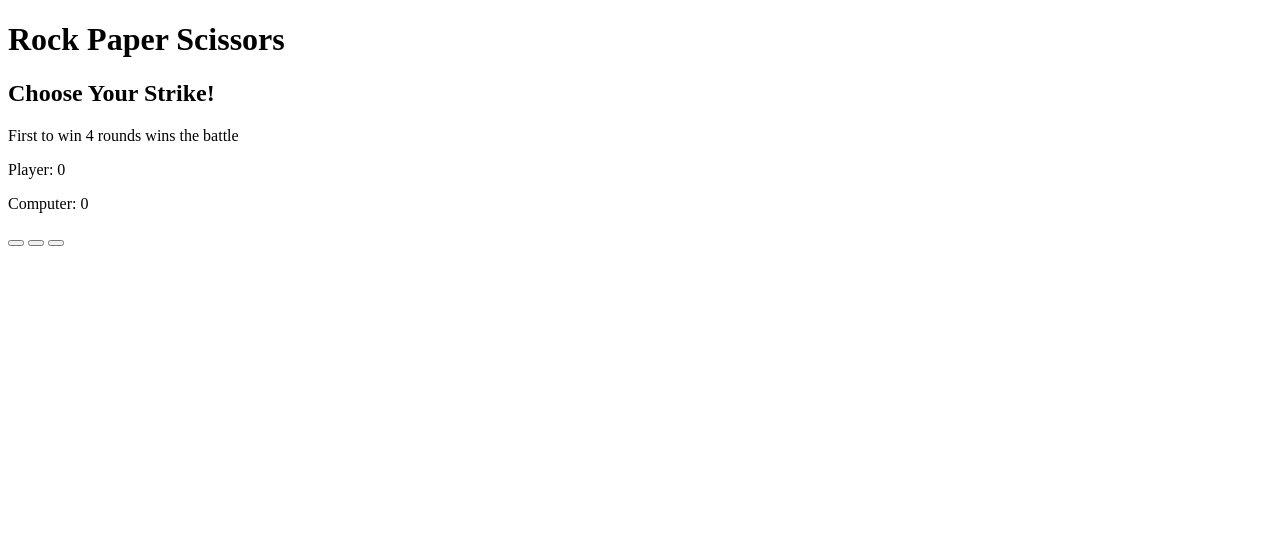
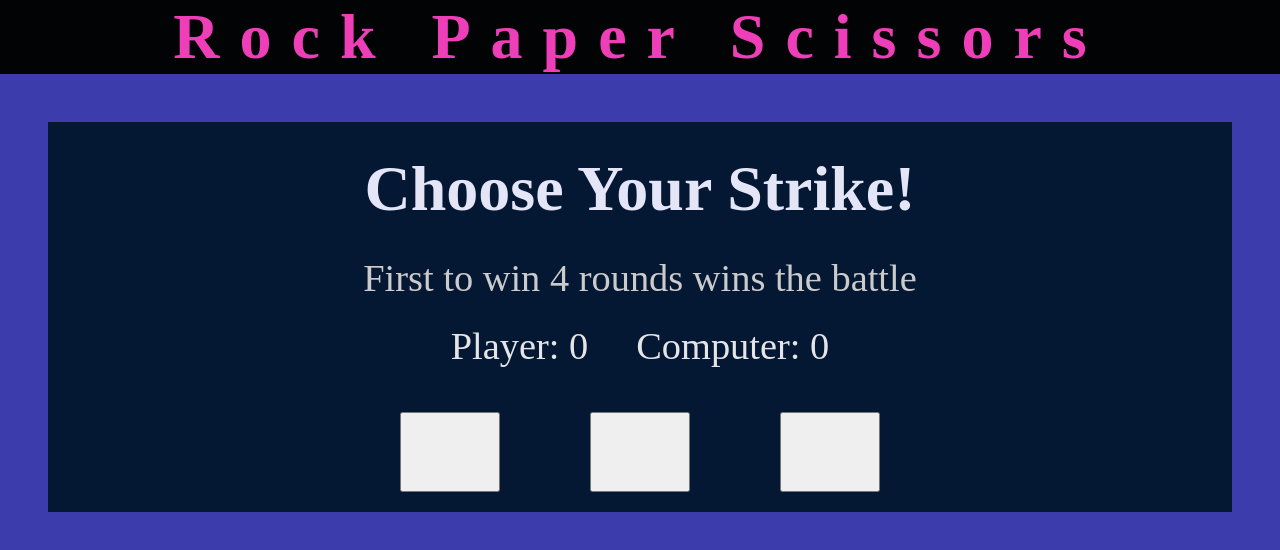
Before and after one commit to Salarmemon/Rock-paper-scissors, a plain HTML site: page index.html in a window 1280 px wide. Drawn offline with Linux system fonts and the light colour scheme.

Commit message:
Add styling

```diff
--- a/index.html
+++ b/index.html
@@ -4,6 +4,7 @@
     <meta charset="UTF-8">
     <meta name="viewport" content="width=device-width, initial-scale=1.0">
     <title>Rock Paper Scissors</title>
+    <link rel="stylesheet" href="styles.css"/>
 </head>
 <body>
     <header>
@@ -15,15 +16,15 @@
         <p class="win-condition-text">First to win 4 rounds wins the battle </p>
 
         <div class="scores-box">
-            <p>Player: <span id="player-score">0</span></p>
-            <p>Computer: <span id="computer-score">0</span></p>
+            <p class="score">Player: <span id="player-score">0</span></p>
+            <p class="score">Computer: <span id="computer-score">0</span></p>
 
         </div>
 
         <div class="choices-box">
-            <button class="rock"></button>
-            <button class="paper"></button>
-            <button class="scissors"></button>
+            <button class="choice-btn" id="rock"></button>
+            <button class="choice-btn" id="paper"></button>
+            <button class="choice-btn" id="scissors"></button>
         </div>
         <dialog aria-hidden="true" hidden class="result-dialog">
             <button class="reset-btn">Play Again!</button>
--- a/styles.css
+++ b/styles.css
@@ -0,0 +1,71 @@
+*, *::after, *::before {
+    box-sizing: border-box;
+    margin: 0;
+    padding: 0;
+}
+
+body {
+    background-color: #3c3cad;
+}
+
+h1 {
+    text-align:center;
+    background-color: #020305;
+    color:#ee3fb9;
+    letter-spacing: clamp(5px, 2vw, 20px);
+    font-size:clamp(2.5rem, 5vw, 7rem);
+    font-weight: 900;
+}
+
+main {
+    display: flex;
+    justify-content: center;
+    align-items: center;
+    flex-direction: column;
+    background-color: #041833;
+    margin:48px;
+}
+h2 {
+    text-align: center;
+    color:#e5e5f8;
+    margin:30px;
+    font-size: clamp(2rem, 5vw, 5.5rem);
+}
+.win-condition-text {
+    color:#cbcbcb;
+    font-size: clamp(2rem, 3vw, 4.5rem);
+
+
+}
+
+.scores-box {
+    display:flex;
+    justify-content: center;
+    align-items: center;
+
+}
+
+.score {
+    color:#e5e5e8;
+    font-size:clamp(2rem, 3vw, 4.5rem);
+    margin:24px;
+}
+
+.choices-box {
+    display: flex;
+    justify-content: center;
+    align-items: center;
+    gap:50px;
+}
+
+.choice-btn {
+    width: 100px;
+    height:80px;
+    margin:20px;
+    cursor: pointer;
+
+}
+
+.choice-btn:hover {
+    transform: scale(1.2);
+}
```
